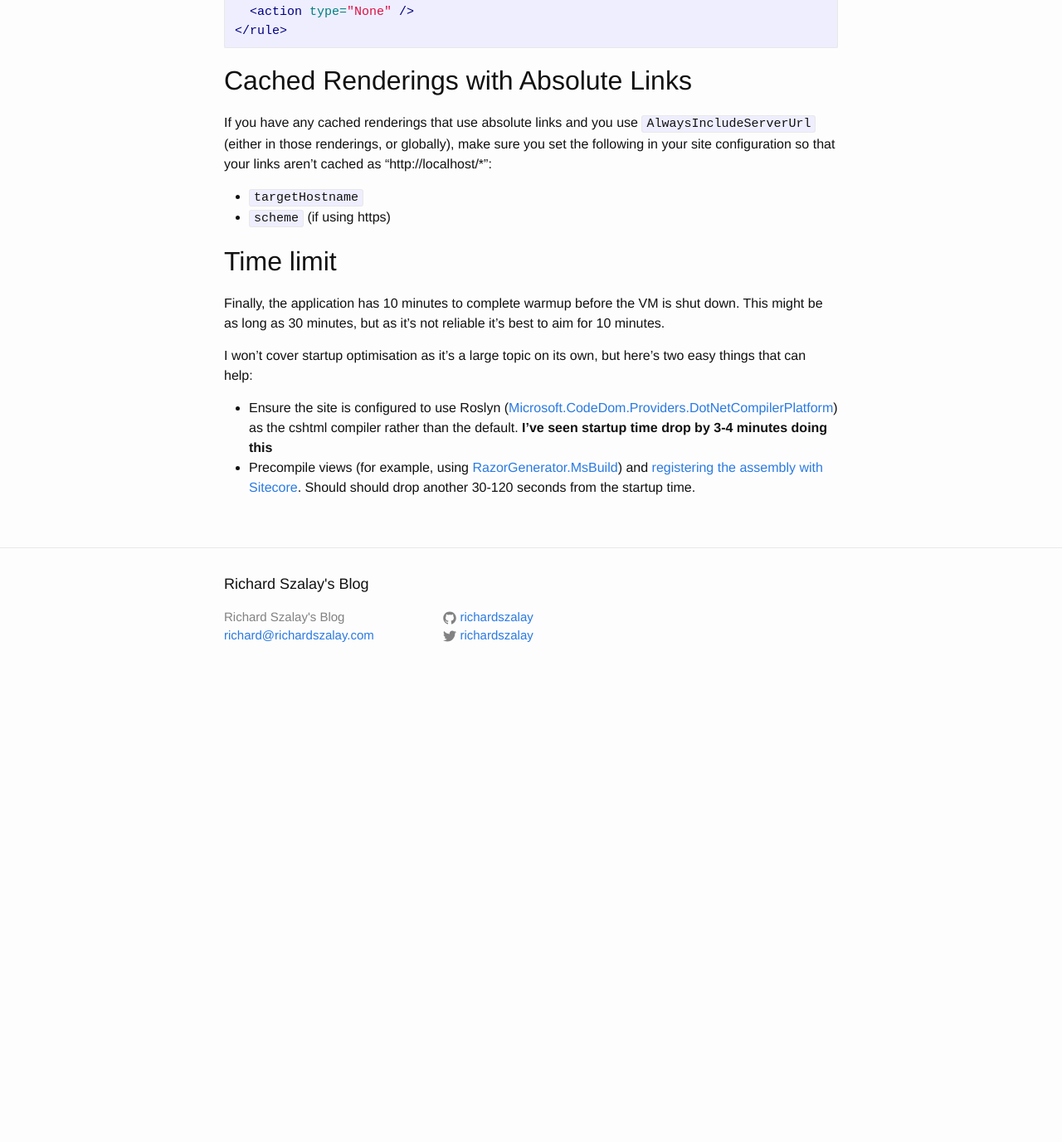
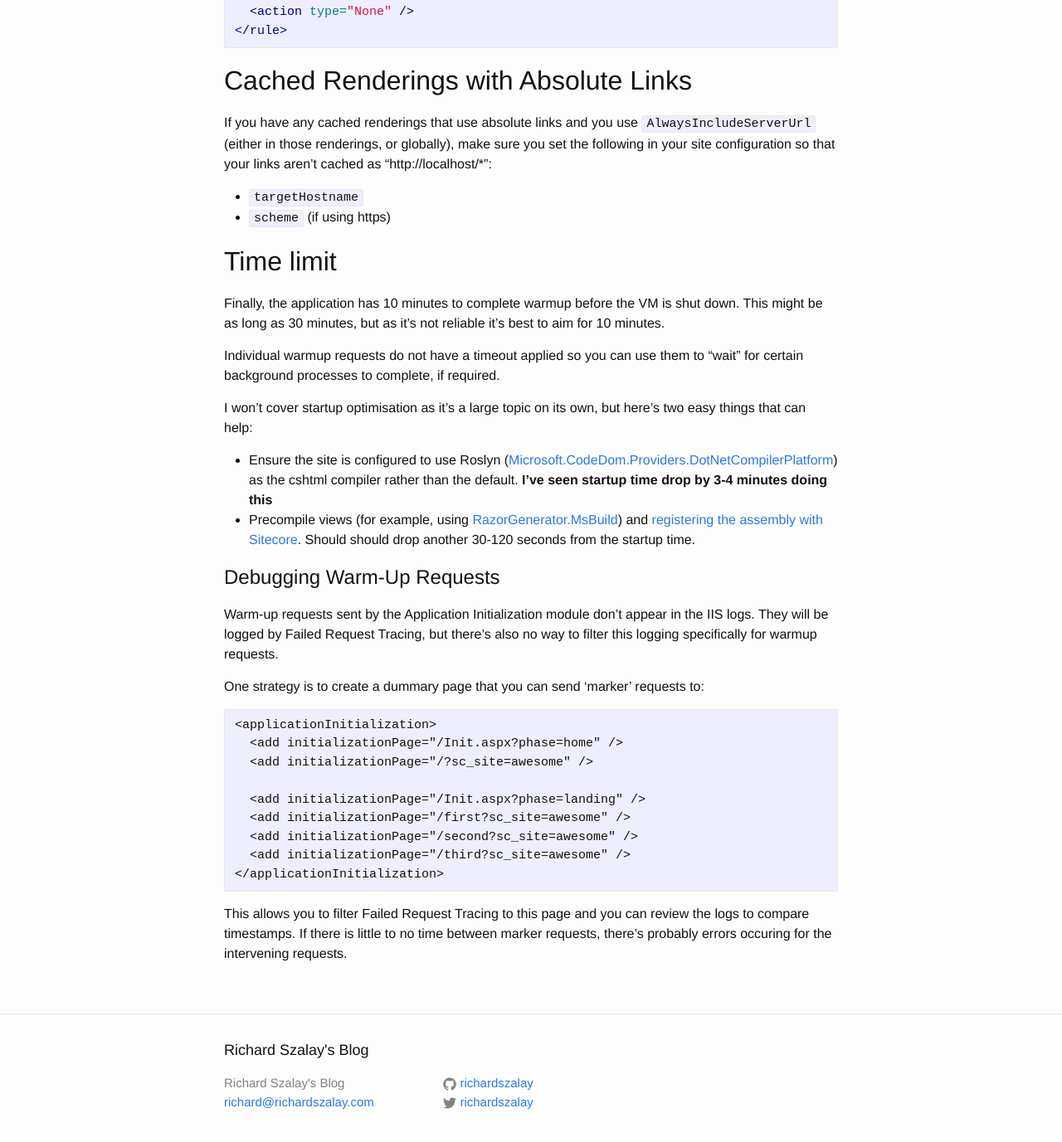
Before and after one commit to richardszalay/richardszalay.github.io, a Jekyll site: the page built from _posts/2019-07-03-sitecore-azure-appinit.md, in a window 1280 px wide and 1400 px high, scrolled down 3337 px. Shown: the top 1377 px of the window at 83% size. Built offline with Jekyll 4.4.1, drawn with Linux system fonts in a browser that asks for light colours; comment, search, counter and statistics services are not loaded; before the commit the page ends 4175 px from its top, so only the background shows below that.

Commit message:
Add info on debuggin to sitecore-azure-appinit

````diff
--- a/_posts/2019-07-03-sitecore-azure-appinit.md
+++ b/_posts/2019-07-03-sitecore-azure-appinit.md
@@ -153,7 +153,29 @@ If you have any cached renderings that use absolute links and you use `AlwaysInc
 
 Finally, the application has 10 minutes to complete warmup before the VM is shut down. This might be as long as 30 minutes, but as it's not reliable it's best to aim for 10 minutes.
 
+Individual warmup requests do not have a timeout applied so you can use them to "wait" for certain background processes to complete, if required.
+
 I won't cover startup optimisation as it's a large topic on its own, but here's two easy things that can help:
 
 * Ensure the site is configured to use Roslyn ([Microsoft.CodeDom.Providers.DotNetCompilerPlatform](https://www.nuget.org/packages/Microsoft.CodeDom.Providers.DotNetCompilerPlatform)) as the cshtml compiler rather than the default. **I've seen startup time drop by 3-4 minutes doing this**
 * Precompile views (for example, using [RazorGenerator.MsBuild](https://github.com/RazorGenerator/RazorGenerator/wiki/Using-RazorGenerator.MsBuild)) and [registering the assembly with Sitecore](https://kamsar.net/index.php/2016/09/Precompiled-Views-with-Sitecore-8-2/). Should should drop another 30-120 seconds from the startup time.
+
+# Debugging Warm-Up Requests
+
+Warm-up requests sent by the Application Initialization module don't appear in the IIS logs. They will be logged by Failed Request Tracing, but there's also no way to filter this logging specifically for warmup requests.
+
+One strategy is to create a dummary page that you can send 'marker' requests to:
+
+```
+<applicationInitialization>
+  <add initializationPage="/Init.aspx?phase=home" />
+  <add initializationPage="/?sc_site=awesome" />
+
+  <add initializationPage="/Init.aspx?phase=landing" />
+  <add initializationPage="/first?sc_site=awesome" />
+  <add initializationPage="/second?sc_site=awesome" />
+  <add initializationPage="/third?sc_site=awesome" />
+</applicationInitialization>
+```
+
+This allows you to filter Failed Request Tracing to this page and you can review the logs to compare timestamps. If there is little to no time between marker requests, there's probably errors occuring for the intervening requests.
````
